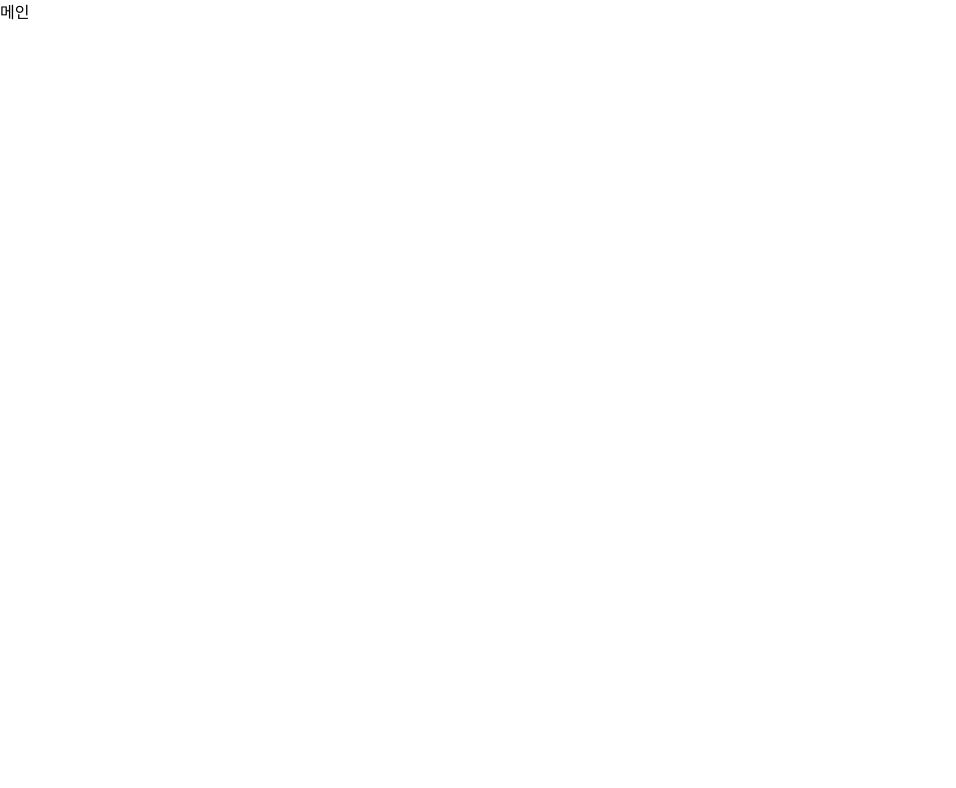
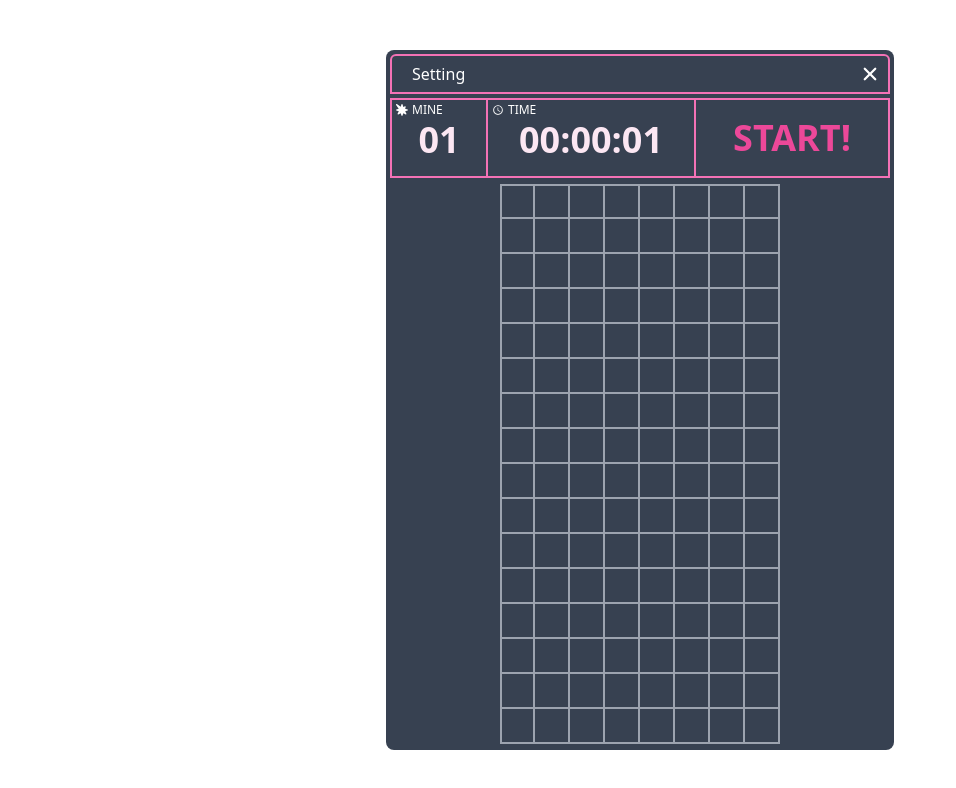
Before and after one commit to rangggu/minesweeper, a React (Vite) app: page / in a window 1280 px wide. Shown: the top 788 px of the page, without its empty margins (0-956 px from the left). Built offline with nearby package versions, Linux system fonts and the light colour scheme.

Commit message:
Feat : 보드 및 셀 컴포넌트 구현

```diff
--- /dev/null
+++ b/src/components/board/Board.tsx
@@ -0,0 +1,50 @@
+import { useAppDispatch, useAppSelector } from "../../hooks/redux"
+import { leftClickCell, rightClickCell } from "../../store/slices/control"
+import { calculateCellSize, createArray } from "../../utils/utils"
+import Cell from "./Cell"
+
+export default function Board() {
+  const width = useAppSelector((state) => state.control.width)
+  const height = useAppSelector((state) => state.control.height)
+  const board = useAppSelector((state) => state.control.board)
+  const dispatch = useAppDispatch()
+
+  const initialArray = createArray(width * height, null)
+  const side = calculateCellSize(500, 564, height, width)
+
+  const handleLeftClick = (row: number, col: number) => {
+    dispatch(leftClickCell({ row, col }))
+  }
+
+  const handleRightClick = (row: number, col: number, e: React.MouseEvent) => {
+    e.preventDefault()
+    dispatch(rightClickCell({ row, col }))
+  }
+
+  return (
+    <div className="flex items-center justify-center w-[500px] h-[564px] mt-auto">
+      <div
+        className="grid"
+        style={{ gridTemplateRows: `repeat(${height}, ${side}px)`, gridTemplateColumns: `repeat(${width}, ${side}px)` }}
+      >
+        {initialArray.map((_, index) => {
+          const row = Math.floor(index / width) // 열 = 몫
+          const col = index % width // 행 = 나머지
+
+          return (
+            <Cell
+              key={`${row}_${col}`}
+              row={row}
+              col={col}
+              width={side}
+              height={side}
+              cellState={board[row][col]}
+              onLeftClick={() => handleLeftClick(row, col)}
+              onRightClick={(e) => handleRightClick(row, col, e)}
+            />
+          )
+        })}
+      </div>
+    </div>
+  )
+}
--- /dev/null
+++ b/src/components/board/Cell.tsx
@@ -0,0 +1,66 @@
+import { MdFlagCircle } from "react-icons/md"
+import { useAppSelector } from "../../hooks/redux"
+import { CELL_STATE } from "../../types/constants"
+import { FaBomb } from "react-icons/fa6"
+import { cn } from "../../utils/utils"
+
+interface ICellProps {
+  row: number
+  col: number
+  width: number | string
+  height: number | string
+  cellState: number
+  onLeftClick: () => void
+  onRightClick: (event: React.MouseEvent) => void
+}
+
+export default function Cell(props: ICellProps) {
+  const { row, col, width, height, cellState, onLeftClick, onRightClick } = props
+  const mines = useAppSelector((state) => state.control.mines)
+  const OPENED =
+    cellState === CELL_STATE.OPENED_EMPTY ||
+    cellState === CELL_STATE.OPENED_MINE ||
+    cellState === CELL_STATE.OPENED_NUMBER
+
+  const getCellText = (state: CELL_STATE) => {
+    switch (state) {
+      case CELL_STATE.EMPTY:
+      case CELL_STATE.NUMBER:
+      case CELL_STATE.MINE:
+        return ""
+
+      case CELL_STATE.FLAGGED_MINE:
+      case CELL_STATE.FLAGGED_NON_MINE:
+        return <MdFlagCircle className="w-5 h-5" />
+
+      case CELL_STATE.OPENED_MINE:
+        return <FaBomb className="relative top-[1px] w-5 h-5 -rotate-45 text-black" />
+
+      case CELL_STATE.OPENED_NUMBER:
+        return mines[row][col]
+
+      case CELL_STATE.OPENED_EMPTY:
+        return ""
+
+      default:
+        return "?"
+    }
+  }
+
+  return (
+    <div
+      className={cn(
+        "relative border-2 border-gray-400 cursor-default",
+        OPENED ? "bg-gray-500" : "hover:bg-gray-600",
+        cellState === CELL_STATE.OPENED_NUMBER && "text-pink-100 text-xl",
+        row !== 0 && "border-t-0",
+        col !== 0 && "border-l-0",
+      )}
+      style={{ width: width, height: height }}
+      onClick={onLeftClick}
+      onContextMenu={onRightClick}
+    >
+      <div className="absolute flex items-center justify-center w-full h-full">{getCellText(cellState)}</div>
+    </div>
+  )
+}
--- a/src/components/layout/Layout.tsx
+++ b/src/components/layout/Layout.tsx
@@ -5,5 +5,11 @@ interface ILayoutProps {
 export default function Layout(props: ILayoutProps) {
   const { children } = props
 
-  return <div>{children}</div>
+  return (
+    <div className="flex items-center justify-center w-dvw h-dvh">
+      <div className="flex flex-col items-center gap-1 min-w-[500px] min-h-[700px] p-1 bg-gray-700 rounded-lg">
+        {children}
+      </div>
+    </div>
+  )
 }
--- a/src/pages/Main.tsx
+++ b/src/pages/Main.tsx
@@ -1,5 +1,14 @@
-export default function Main () {
+import Layout from "../components/layout/Layout"
+import Header from "../components/@common/Header"
+import Indicator from "../components/Indicator/Indicator"
+import Board from "../components/board/Board"
+
+export default function Main() {
   return (
-    <div>메인</div>
+    <Layout>
+      <Header />
+      <Indicator />
+      <Board />
+    </Layout>
   )
 }
```
